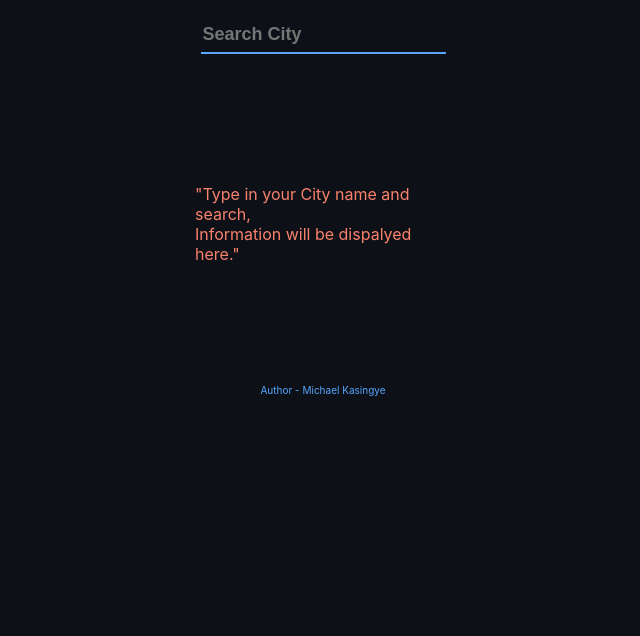
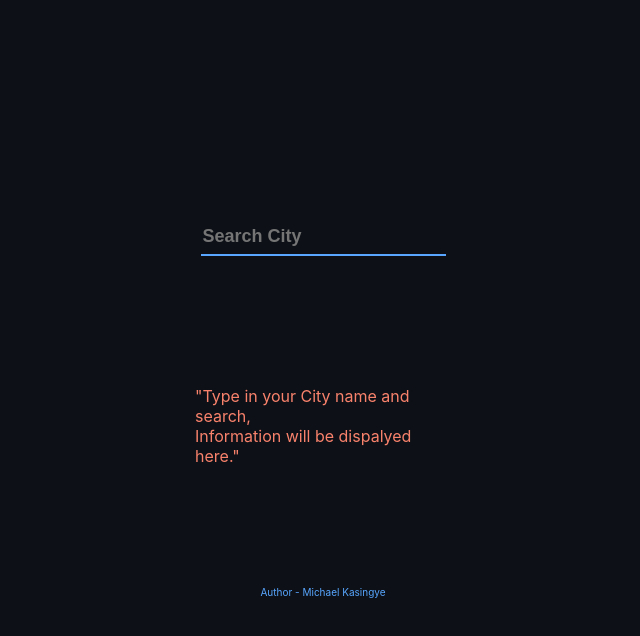
Before and after one commit to MichaelKasingye/weather-app-react, a React (Create React App) app: page / in a window 1280 px wide. Shown: the top 636 px of the page, without its empty margins (317-957 px from the left). Built offline with nearby package versions, Linux system fonts and the light colour scheme.

Commit message:
add center alignment

```diff
--- a/src/App.css
+++ b/src/App.css
@@ -0,0 +1,8 @@
+.App{
+    width:1000px;
+    margin: auto auto;
+    max-width: 100%;
+    display: flex;
+    justify-content: center;
+    align-items: center;
+}
--- a/src/Style/weather.css
+++ b/src/Style/weather.css
@@ -5,6 +5,7 @@
   display: flex;
   flex-direction: column;
   align-items: center;
+  justify-content: center;
   background-color: #0d1117;
 }
 .search {
--- a/src/index.css
+++ b/src/index.css
@@ -3,6 +3,7 @@
   margin: 0;
 }
 body {
+  background-color: #0d1117;
   font-family: -apple-system, BlinkMacSystemFont, 'Segoe UI', 'Roboto', 'Oxygen',
     'Ubuntu', 'Cantarell', 'Fira Sans', 'Droid Sans', 'Helvetica Neue',
     sans-serif;
```
